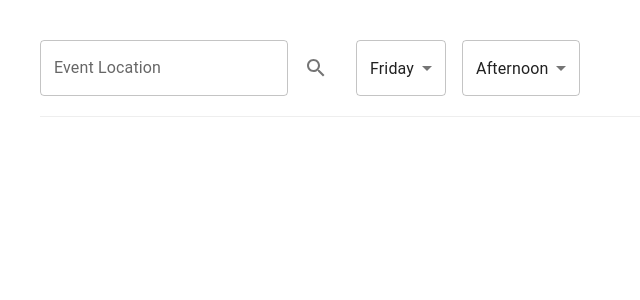
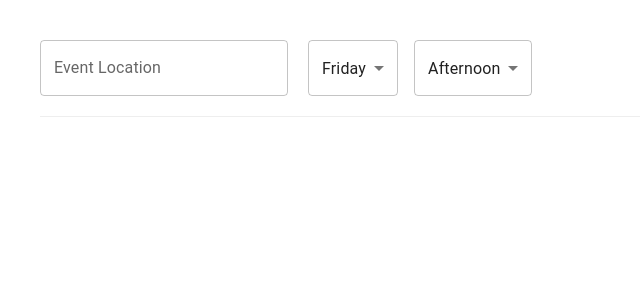
Before and after one commit to pcherian10/novig-weather-meetup-app, a React (Create React App) app: page / in a window 1280 px wide. Shown: the top 300 px of the page, without its empty margins (0-640 px from the left). Built offline with nearby package versions, Linux system fonts and the light colour scheme.

Commit message:
auto fetching

```diff
--- a/src/App.scss
+++ b/src/App.scss
@@ -53,26 +53,10 @@ $mobile: 480px;
 
       @include tablet-and-below {
         width: 100%;
-
-        form {
-          width: 100%;
-          display: flex;
-          gap: 8px;
-
-          input {
-            flex: 1;
-          }
-
-          button {
-            flex-shrink: 0;
-          }
-        }
       }
 
-      form {
-        display: flex;
-        align-items: center;
-        gap: 8px;
+      .MuiTextField-root {
+        width: 100%;
       }
     }
 
--- a/src/components/LocationInput.tsx
+++ b/src/components/LocationInput.tsx
@@ -1,6 +1,5 @@
-import React, { useState } from 'react';
-import { TextField, Box, IconButton } from '@mui/material';
-import SearchIcon from '@mui/icons-material/Search';
+import React, { useState, useEffect } from 'react';
+import { TextField, Box } from '@mui/material';
 
 interface LocationInputProps {
   location: string;
@@ -13,25 +12,32 @@ const LocationInput: React.FC<LocationInputProps> = ({
   onLocationChange,
   onLocationSubmit,
 }) => {
-  const handleSubmit = (e: React.FormEvent) => {
-    e.preventDefault();
-    onLocationSubmit(location);
-  };
+  const [debouncedLocation, setDebouncedLocation] = useState(location);
+
+  useEffect(() => {
+    setDebouncedLocation(location);
+  }, [location]);
+
+  useEffect(() => {
+    const timer = setTimeout(() => {
+      if (debouncedLocation.trim().length >= 3) {
+        onLocationSubmit(debouncedLocation);
+      }
+    }, 1000);
+
+    return () => clearTimeout(timer);
+  }, [debouncedLocation, onLocationSubmit]);
 
   return (
     <Box>
-      <form onSubmit={handleSubmit}>
       <TextField
         label="Event Location"
         variant="outlined"
         value={location}
         onChange={(e) => onLocationChange(e.target.value)}
         placeholder="Enter location (e.g., Central Park, New York)"
+        fullWidth
       />
-        <IconButton type="submit" aria-label="search">
-          <SearchIcon />
-        </IconButton>
-      </form>
     </Box>
   );
 };
```
Lines whose indentation alone changed are shown as unchanged.
